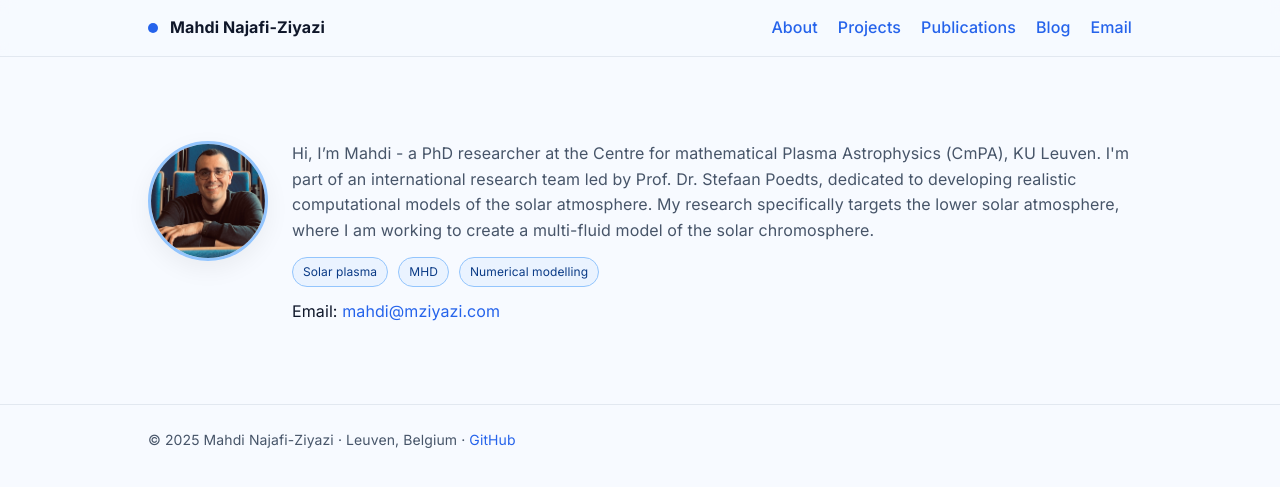
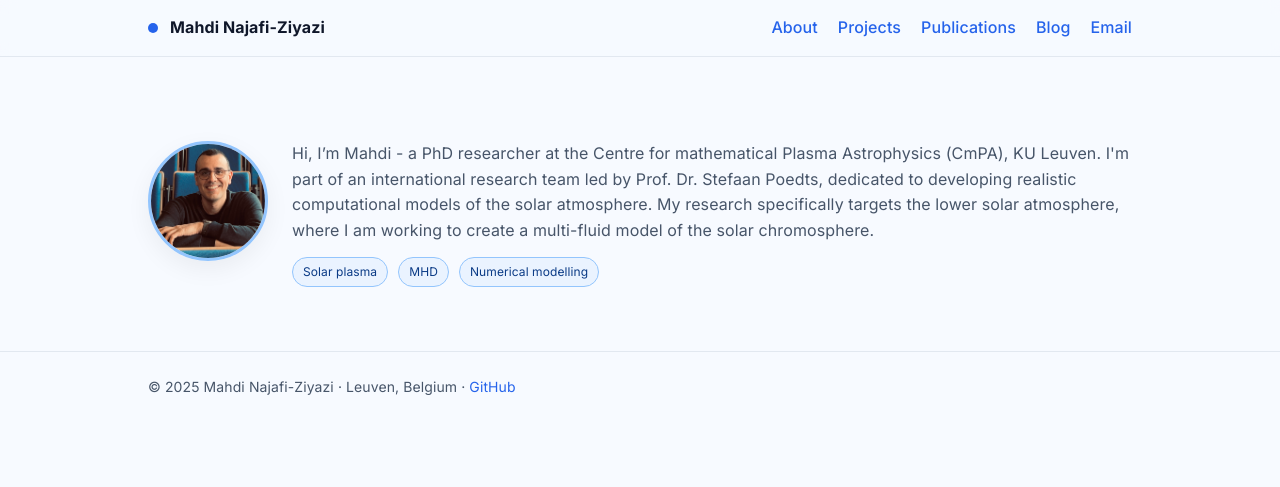
Before and after one commit to mziyazi/mziyazi.github.io, a Jekyll site: the page built from index.md, in a window 1280 px wide. Shown: the top 487 px of the page. Built offline with Jekyll 4.4.1, drawn with Linux system fonts in a browser that asks for light colours.

Commit message:
Home: remove inline email from hero (already in menu)

```diff
--- a/index.md
+++ b/index.md
@@ -16,7 +16,7 @@ title: Home
           <span class="badge">MHD</span>
           <span class="badge">Numerical modelling</span>
         </div>
-        <p style="margin-top:12px">Email: <a href="mailto:mahdi@mziyazi.com">mahdi@mziyazi.com</a></p>
+
       </div>
     </div>
   </section>
```
